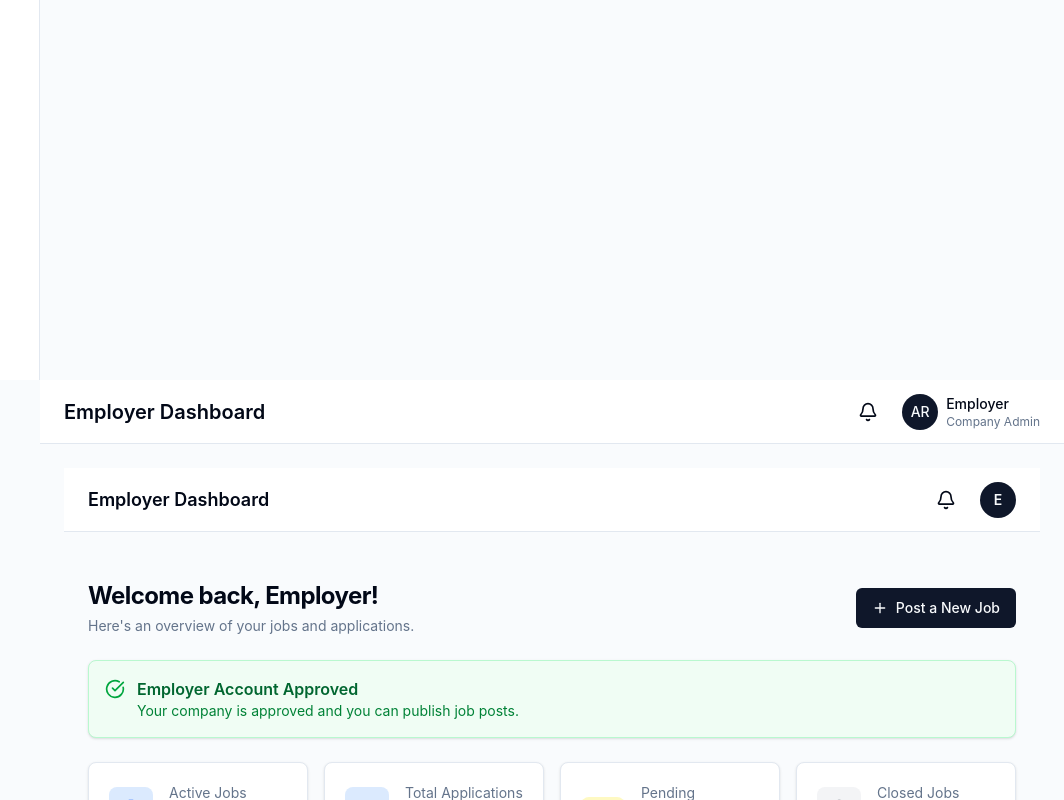
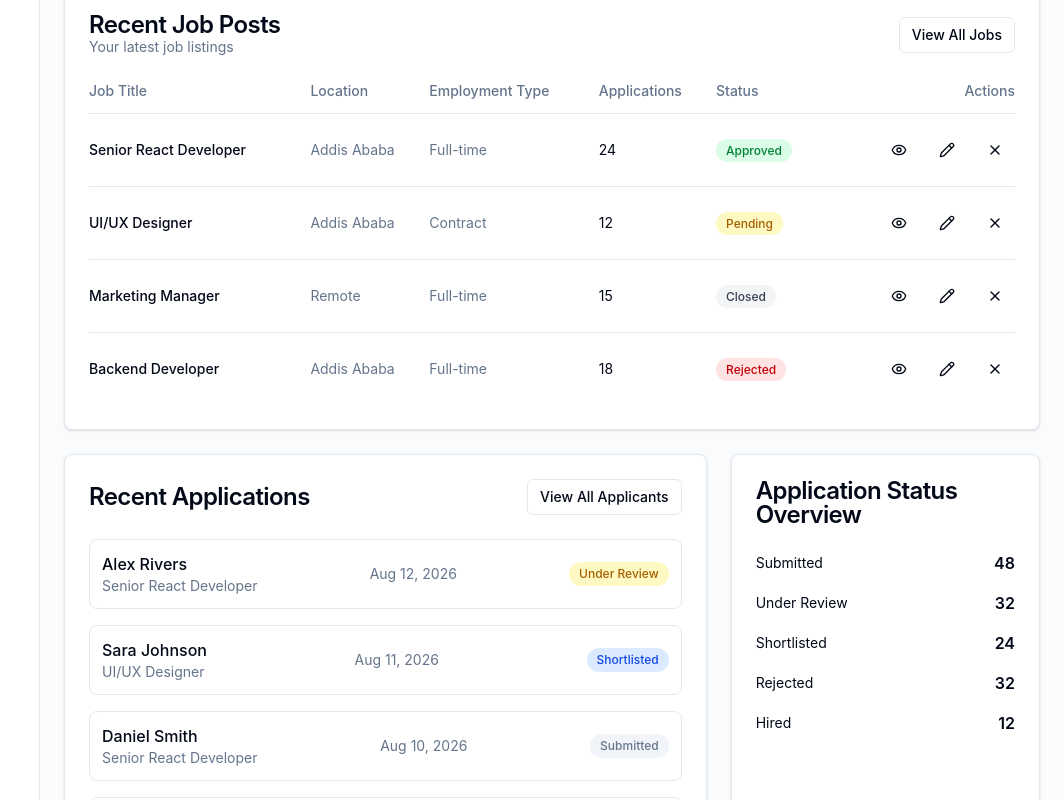
Before and after one commit to HAWI-INTERN-PROJECT/Job-Listing-Platform, a React (Vite) app in the folder Frontend/: page /employer-dashboard in a window 1280 px wide. Shown: the part 420-1220 px from the top of the page, without its empty margins (216-1280 px from the left). Built offline with nearby package versions, Linux system fonts and the light colour scheme; sample sign-in values are in the browser's storage.

Commit message:
fix: correct employer dashboard layout

```diff
--- a/Frontend/src/App.tsx
+++ b/Frontend/src/App.tsx
@@ -69,7 +69,7 @@ export default function App() {
     <ProtectedRoute>
       <EmployerDashboardPage />
     </ProtectedRoute>
-  }
+      }
 />
 <Route
   path="/my-job-posts"
--- a/Frontend/src/pages/EmployerDashboardPage.tsx
+++ b/Frontend/src/pages/EmployerDashboardPage.tsx
@@ -1,14 +1,15 @@
+
 import {
   Briefcase,
   Users,
   Clock,
   CheckCircle,
-  Bell,
   Plus,
   Eye,
   Pencil,
   X,
 } from 'lucide-react'
+import { Link } from 'react-router-dom'
 import EmployerSidebar from '@/components/employer/EmployerSidebar'
 import EmployerHeader from '@/components/employer/EmployerHeader'
 import { Button } from '@/components/ui/button'
@@ -98,30 +99,14 @@ export default function EmployerDashboardPage() {
   }
 
   return (
-  <div className="min-h-screen bg-muted/40">
+    <div className="min-h-screen bg-muted/40 md:flex">
+      {/* Sidebar */}
       <EmployerSidebar />
 
-    <div className="md:ml-64">
+      {/* Main area */}
+      <div className="min-w-0 flex-1">
+        {/* Header */}
         <EmployerHeader title="Employer Dashboard" />
-
-      {/* Dashboard content */}
-      <div className="mx-auto max-w-7xl space-y-6 p-4 sm:p-6">
-        {/* Top navigation */}
-        <header className="sticky top-0 z-10 flex h-16 items-center justify-between border-b bg-background px-4 sm:px-6">
-          <div>
-            <h2 className="text-lg font-semibold">Employer Dashboard</h2>
-          </div>
-
-          <div className="flex items-center gap-4">
-            <button className="rounded-full p-2 hover:bg-muted">
-              <Bell className="h-5 w-5" />
-            </button>
-
-            <div className="flex h-9 w-9 items-center justify-center rounded-full bg-primary text-sm font-semibold text-primary-foreground">
-              E
-            </div>
-          </div>
-        </header>
 
         {/* Dashboard content */}
         <main className="mx-auto max-w-7xl space-y-6 p-4 sm:p-6">
@@ -131,15 +116,18 @@ export default function EmployerDashboardPage() {
               <h1 className="text-2xl font-bold tracking-tight">
                 Welcome back, Employer!
               </h1>
+
               <p className="mt-1 text-sm text-muted-foreground">
                 Here's an overview of your jobs and applications.
               </p>
             </div>
 
+            <Link to="/create-job">
               <Button>
                 <Plus className="mr-2 h-4 w-4" />
                 Post a New Job
               </Button>
+            </Link>
           </div>
 
           {/* Approval banner */}
@@ -151,6 +139,7 @@ export default function EmployerDashboardPage() {
                 <p className="font-semibold text-green-800">
                   Employer Account Approved
                 </p>
+
                 <p className="text-sm text-green-700">
                   Your company is approved and you can publish job posts.
                 </p>
@@ -165,8 +154,11 @@ export default function EmployerDashboardPage() {
                 <div className="rounded-lg bg-blue-100 p-3">
                   <Briefcase className="h-5 w-5 text-blue-600" />
                 </div>
+
                 <div>
-                  <p className="text-sm text-muted-foreground">Active Jobs</p>
+                  <p className="text-sm text-muted-foreground">
+                    Active Jobs
+                  </p>
                   <p className="text-2xl font-bold">12</p>
                 </div>
               </CardContent>
@@ -177,6 +169,7 @@ export default function EmployerDashboardPage() {
                 <div className="rounded-lg bg-blue-100 p-3">
                   <Users className="h-5 w-5 text-blue-600" />
                 </div>
+
                 <div>
                   <p className="text-sm text-muted-foreground">
                     Total Applications
@@ -191,6 +184,7 @@ export default function EmployerDashboardPage() {
                 <div className="rounded-lg bg-yellow-100 p-3">
                   <Clock className="h-5 w-5 text-yellow-600" />
                 </div>
+
                 <div>
                   <p className="text-sm text-muted-foreground">
                     Pending Applications
@@ -205,8 +199,11 @@ export default function EmployerDashboardPage() {
                 <div className="rounded-lg bg-gray-100 p-3">
                   <CheckCircle className="h-5 w-5 text-gray-600" />
                 </div>
+
                 <div>
-                  <p className="text-sm text-muted-foreground">Closed Jobs</p>
+                  <p className="text-sm text-muted-foreground">
+                    Closed Jobs
+                  </p>
                   <p className="text-2xl font-bold">8</p>
                 </div>
               </CardContent>
@@ -219,14 +216,17 @@ export default function EmployerDashboardPage() {
               <div className="flex flex-col justify-between gap-3 sm:flex-row sm:items-center">
                 <div>
                   <CardTitle>Recent Job Posts</CardTitle>
+
                   <p className="text-sm text-muted-foreground">
                     Your latest job listings
                   </p>
                 </div>
 
+                <Link to="/my-job-posts">
                   <Button variant="outline" size="sm">
                     View All Jobs
                   </Button>
+                </Link>
               </div>
             </CardHeader>
 
@@ -237,42 +237,76 @@ export default function EmployerDashboardPage() {
                     <tr className="border-b text-left text-muted-foreground">
                       <th className="pb-3 font-medium">Job Title</th>
                       <th className="pb-3 font-medium">Location</th>
-                      <th className="pb-3 font-medium">Employment Type</th>
+                      <th className="pb-3 font-medium">
+                        Employment Type
+                      </th>
                       <th className="pb-3 font-medium">Applications</th>
                       <th className="pb-3 font-medium">Status</th>
-                      <th className="pb-3 text-right font-medium">Actions</th>
+                      <th className="pb-3 text-right font-medium">
+                        Actions
+                      </th>
                     </tr>
                   </thead>
 
                   <tbody>
                     {jobs.map((job) => (
-                      <tr key={job.title} className="border-b last:border-0">
-                        <td className="py-4 font-medium">{job.title}</td>
+                      <tr
+                        key={job.title}
+                        className="border-b last:border-0"
+                      >
+                        <td className="py-4 font-medium">
+                          {job.title}
+                        </td>
+
                         <td className="py-4 text-muted-foreground">
                           {job.location}
                         </td>
+
                         <td className="py-4 text-muted-foreground">
                           {job.type}
                         </td>
-                        <td className="py-4">{job.applications}</td>
+
+                        <td className="py-4">
+                          {job.applications}
+                        </td>
+
                         <td className="py-4">
                           <span
                             className={`rounded-full px-2.5 py-1 text-xs font-medium ${statusClass(
-                              job.status
+                              job.status,
                             )}`}
                           >
                             {job.status}
                           </span>
                         </td>
+
                         <td className="py-4">
                           <div className="flex justify-end gap-2">
-                            <Button variant="ghost" size="icon">
+                            <Link to="/my-job-posts">
+                              <Button
+                                variant="ghost"
+                                size="icon"
+                                title="View job"
+                              >
                                 <Eye className="h-4 w-4" />
                               </Button>
-                            <Button variant="ghost" size="icon">
+                            </Link>
+
+                            <Link to="/edit-job">
+                              <Button
+                                variant="ghost"
+                                size="icon"
+                                title="Edit job"
+                              >
                                 <Pencil className="h-4 w-4" />
                               </Button>
-                            <Button variant="ghost" size="icon">
+                            </Link>
+
+                            <Button
+                              variant="ghost"
+                              size="icon"
+                              title="Close job"
+                            >
                               <X className="h-4 w-4" />
                             </Button>
                           </div>
@@ -293,9 +327,11 @@ export default function EmployerDashboardPage() {
                 <div className="flex items-center justify-between">
                   <CardTitle>Recent Applications</CardTitle>
 
+                  <Link to="/job-applicants">
                     <Button variant="outline" size="sm">
                       View All Applicants
                     </Button>
+                  </Link>
                 </div>
               </CardHeader>
 
@@ -307,7 +343,13 @@ export default function EmployerDashboardPage() {
                       className="flex flex-col gap-3 rounded-lg border p-3 sm:flex-row sm:items-center sm:justify-between"
                     >
                       <div>
-                        <p className="font-medium">{application.name}</p>
+                        <Link
+                          to="/applicant-details"
+                          className="font-medium hover:text-primary hover:underline"
+                        >
+                          {application.name}
+                        </Link>
+
                         <p className="text-sm text-muted-foreground">
                           {application.job}
                         </p>
@@ -319,7 +361,7 @@ export default function EmployerDashboardPage() {
 
                       <span
                         className={`w-fit rounded-full px-2.5 py-1 text-xs font-medium ${statusClass(
-                          application.status
+                          application.status,
                         )}`}
                       >
                         {application.status}
@@ -358,6 +400,5 @@ export default function EmployerDashboardPage() {
         </main>
       </div>
     </div>
-  </div>
   )
 }
```
Lines whose indentation alone changed are shown as unchanged.
